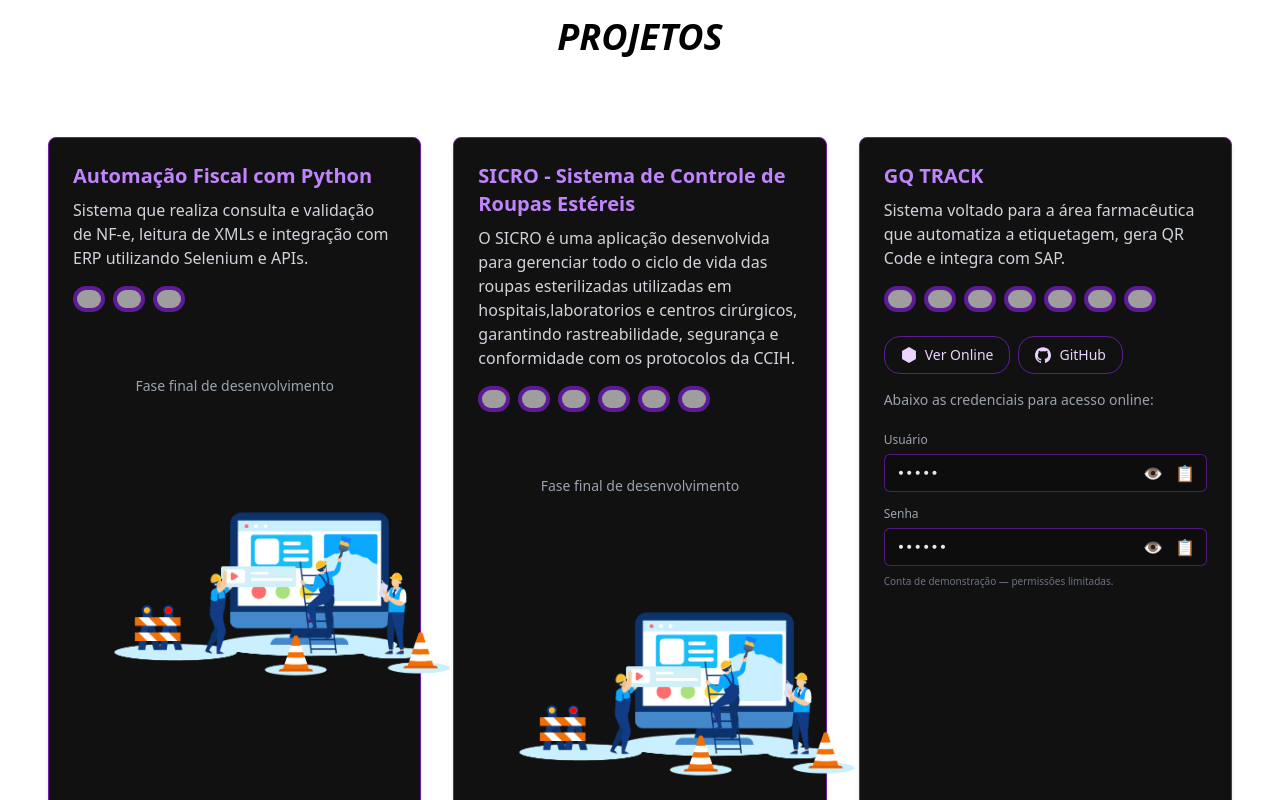
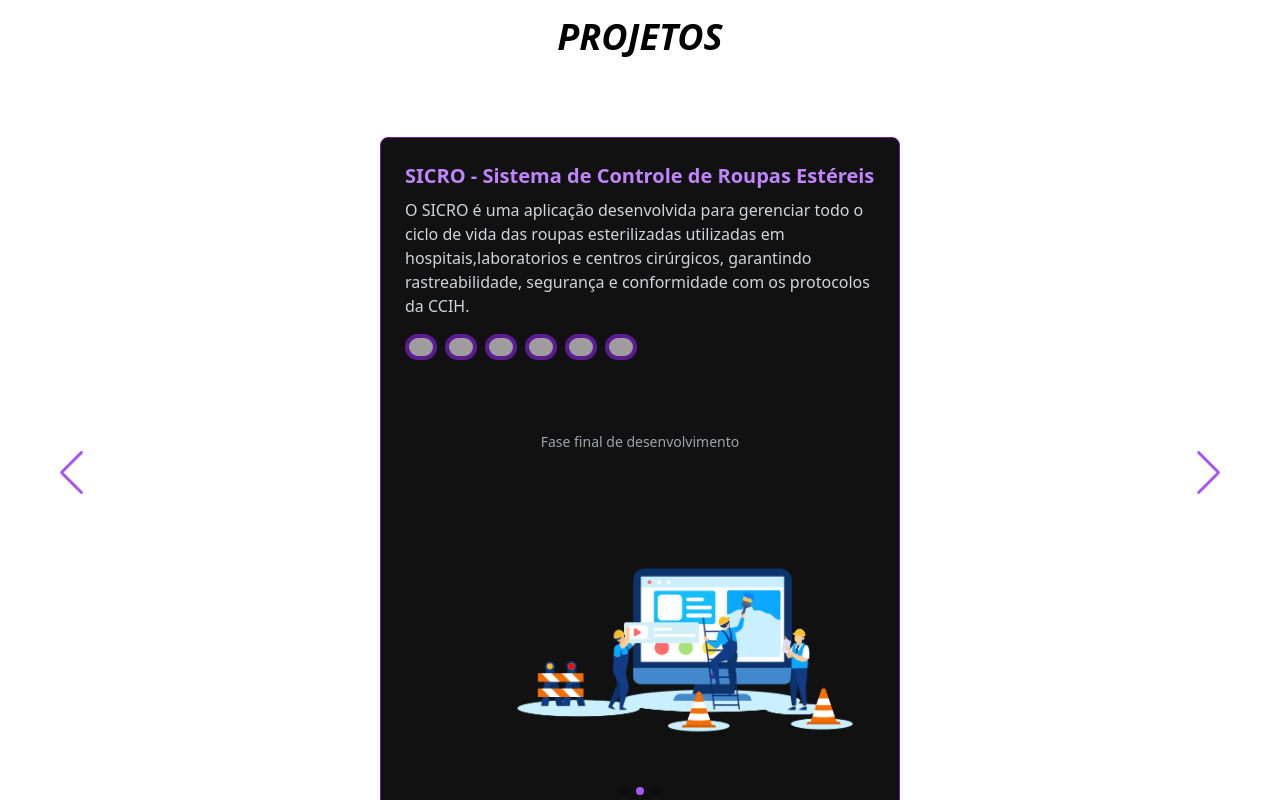
Before and after one commit to lucasvrmoreira/meu-portfolio, a React (Create React App) app: page / in a window 1280 px wide. Shown: the part 3020-3820 px from the top of the page. Built offline with nearby package versions, Linux system fonts and the light colour scheme; grey boxes are pictures that could not be loaded.

Commit message:
Atualiza seção de projetos e carrossel

```diff
--- a/package.json
+++ b/package.json
@@ -14,6 +14,7 @@
     "react-dom": "^19.1.0",
     "react-scripts": "5.0.1",
     "react-simple-typewriter": "^5.0.1",
+    "swiper": "^11.2.10",
     "web-vitals": "^2.1.4"
   },
   "scripts": {
--- a/src/components/Projetos.jsx
+++ b/src/components/Projetos.jsx
@@ -1,6 +1,15 @@
 import React, { useState, useEffect } from "react";
 import Lottie from "lottie-react";
 import maintenanceAnimation from "../assets/maintenance-web.json"; // ajuste o caminho se necessário
+
+/***************************** Swiper (carrossel) *****************************/
+// CRA/React "normal": basta instalar e importar assim
+// npm install swiper
+import { Swiper, SwiperSlide } from "swiper/react";
+import { Navigation, Pagination, Autoplay } from "swiper/modules";
+import "swiper/css";
+import "swiper/css/navigation";
+import "swiper/css/pagination";
 
 /***************************** Toast *********************************/
 function Toast({ message }) {
@@ -128,15 +137,16 @@ function AnimacaoManutencao() {
   return (
     <div className="mt-10 flex flex-col items-center text-sm text-gray-400">
       <p className="text-center mb-3">Fase final de desenvolvimento</p>
-
-      {/* slot maior, centralizado e responsivo */}
-      <div className="mx-auto -ml-14 w-[320px] h-[240px] sm:w-[380px] sm:h-[280px] md:w-[440px] md:h-[320px] overflow-visible flex justify-center items-center">
-        <Lottie animationData={maintenanceAnimation} loop className="w-full h-full" />
+      <div className="mx-auto w-[320px] h-[240px] sm:w-[380px] sm:h-[280px] md:w-[440px] md:h-[320px] flex justify-center items-center overflow-visible">
+        <Lottie
+          animationData={maintenanceAnimation}
+          loop
+          style={{ width: '100%', height: '100%', overflow: 'visible' }}
+        />
       </div>
     </div>
   );
 }
-
 
 /******************************* Dados *******************************/
 const projetos = [
@@ -145,9 +155,6 @@ const projetos = [
     descricao:
       'Sistema que realiza consulta e validação de NF-e, leitura de XMLs e integração com ERP utilizando Selenium e APIs.',
     tecnologias: ['Python', 'Selenium', 'JavaScript'],
-    //github: 'https://github.com/seuusuario/automacao-fiscal',
-    //online: '',
-    //credenciais: null,
     mostrarManutencao: true,
   },
   {
@@ -155,15 +162,12 @@ const projetos = [
     descricao:
       'O SICRO é uma aplicação desenvolvida para gerenciar todo o ciclo de vida das roupas esterilizadas utilizadas em hospitais,laboratorios e centros cirúrgicos, garantindo rastreabilidade, segurança e conformidade com os protocolos da CCIH.',
     tecnologias: ['Python', 'Flask', 'PostgreSQL', 'Vite', 'React', 'JavaScript'],
-    //github: 'https://github.com/seuusuario/sicro',
-    //online: '',
-    //credenciais: null,
     mostrarManutencao: true,
   },
   {
     nome: 'GQ TRACK',
     descricao:
-      'Sistema voltado para a área farmacêutica que automatiza a etiquetagem, gera QR Code e integra com SAP.',
+      'Sistema voltado para a área farmacêutica que automatiza a etiquetagem de produtos, com geração de QR Codes inteligentes que armazenam as informações do lote extraídas diretamente do banco SAP, além do link para o Certificado de Análise (CoA).Garante rastreabilidade, agilidade e conformidade nos processos de Garantia da Qualidade.',
     tecnologias: ['Python', 'Flask', 'PostgreSQL', 'React', 'Vite', 'TailwindCSS', 'JavaScript'],
     github: 'https://github.com/lucasvrmoreira/gqtrack',
     online: 'https://gqtrack.vercel.app/',
@@ -185,18 +189,37 @@ export default function Projetos() {
 
   return (
     <>
+      {/* Força estilos do Swiper no CRA/GitHub Pages para evitar clipping e garantir botões visíveis */}
+      <style>{`
+        .swiper, .swiper-wrapper, .swiper-slide { overflow: visible !important; }
+        .swiper-button-next, .swiper-button-prev { color: #a855f7; }
+        .swiper-pagination-bullet-active { background: #a855f7; }
+      `}</style>
+
       <section id="projetos" className="bg-bg-white text-black py-40 px-12">
         <div className="max-w-8xl mx-auto">
           <h2 className="text-center text-4xl font-extrabold italic mb-20 text-black-400">
             <span>PROJETOS</span>
           </h2>
 
-          <div className="grid md:grid-cols-2 lg:grid-cols-3 gap-8">
+          {/* Carrossel Swiper substituindo a grid */}
+          <Swiper
+            modules={[Navigation, Pagination, Autoplay]}
+            navigation
+            pagination={{ clickable: true }}
+            autoplay={{ delay: 3500, disableOnInteraction: false }}
+            speed={600}
+            spaceBetween={24}
+            slidesPerView={1}     // 👈 1 por vez (sempre vai deslizar)
+            centeredSlides        // card central
+            loop                  // loop infinito
+            className="!overflow-visible max-w-[1200px] mx-auto"  // opcional: limita a largura do Swiper
+          >
             {projetos.map((projeto, index) => (
-              <div
-                key={index}
-                className="bg-[#111] p-6 rounded-lg shadow-md border border-purple-800 hover:scale-105 transition-transform duration-300 flex flex-col min-h-[720px] pb-12"
-              >
+              <SwiperSlide key={index}>
+                {/* 👇 limita o tamanho do card, deixando-o "menor" e centralizado */}
+                <div className="max-w-[420px] md:max-w-[520px] mx-auto">
+                  <div className="bg-[#111] p-6 rounded-lg shadow-md border border-purple-800 hover:scale-105 transition-transform duration-300">
                     <h3 className="text-xl font-bold text-purple-400 mb-2">{projeto.nome}</h3>
                     <p className="text-gray-300 mb-4">{projeto.descricao}</p>
 
@@ -240,10 +263,16 @@ export default function Projetos() {
                     )}
 
                     {/* Animação de manutenção (para projetos em desenvolvimento) */}
-                {projeto.mostrarManutencao && <AnimacaoManutencao />}
+                    {projeto.mostrarManutencao && (
+                      <div className="mt-auto pt-4 overflow-visible">
+                        <AnimacaoManutencao />
                       </div>
+                    )}
+                </div>
+                  </div>
+              </SwiperSlide>
             ))}
-          </div>
+          </Swiper>
         </div>
       </section>
 
```
Also changed, not shown: 1 other file (tests, documents, lock files or other folders). Lines whose indentation alone changed are shown as unchanged.
